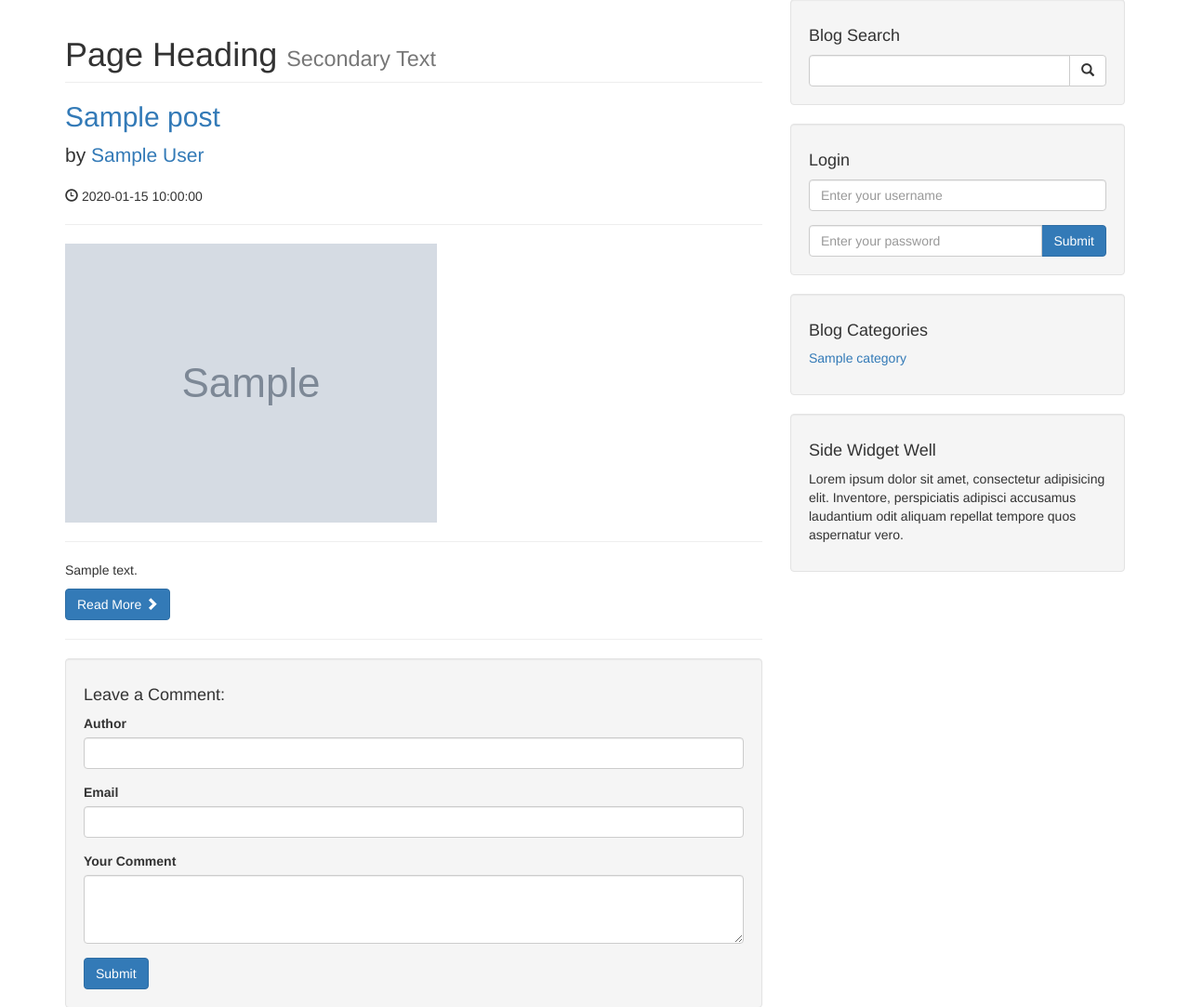
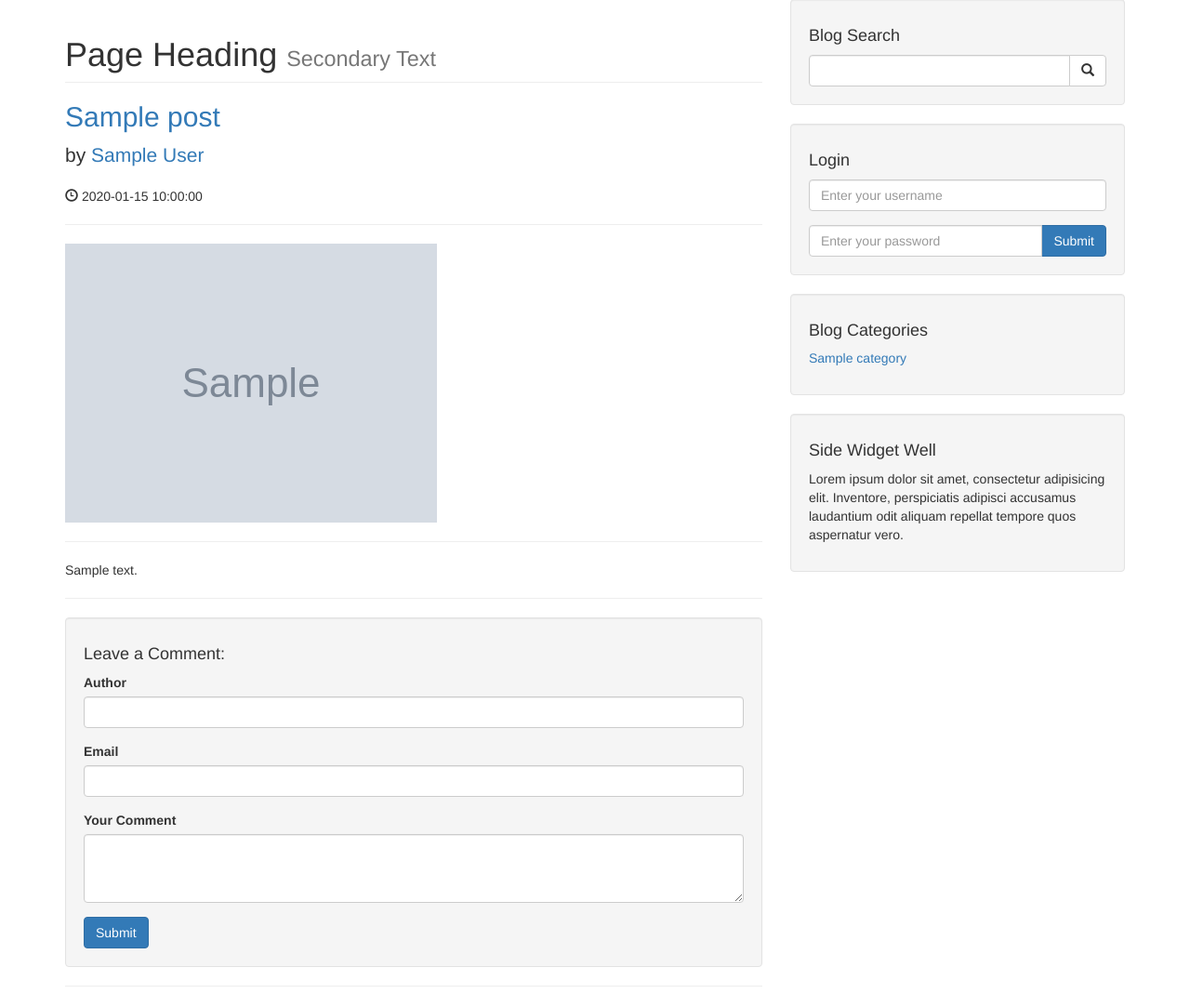
Before and after one commit to ahmedkhaeld/blog, a PHP site: page /post.php?p_id=1 in a window 1280 px wide. Shown: the part 71-1154 px from the top of the page at 93% size. Run offline with PHP 8.4, Linux system fonts and the light colour scheme; tables that the repository leaves empty or names only in its code hold one stand-in row (values such as "Sample post"); grey boxes marked "Sample" are stand-in pictures.

Commit message:
removing add more button from post page

```diff
--- a/admin/index.php
+++ b/admin/index.php
@@ -186,7 +186,7 @@ echo "<div class='huge'>$categories_count</div>";
          'Subscribers','Comments', 'Users', 'Categories'];
         $element_count=[$posts_count,$posts_draft_count,$comments_unapproved_count,
         $subscribers_count, $comments_count,$users_count,$categories_count];
-        for($i=0 ; $i<7; $i++){
+        for($i=0 ; $i<7 ; $i++){
             echo    "['{$element_text[$i]}'" . "," . "{$element_count[$i]}],";
 
           }
--- a/post.php
+++ b/post.php
@@ -52,7 +52,6 @@
                 <img class="img-responsive" src="images/<?php echo $post_image ;?>" alt="">
                 <hr>
                 <p> <?php echo $post_content ; ?></p>
-                <a class="btn btn-primary" href="#">Read More <span class="glyphicon glyphicon-chevron-right"></span></a>
 
                <hr>
 
@@ -81,23 +80,10 @@
    $query.=" WHERE post_id = $the_post_id";
    $update_comment_count=mysqli_query($connection, $query);
 
-
-
-
 }
 
 
-
-
-
-
-
    ?>
-
-
-
-
-
 
                 <!-- Comments Form -->
                 <div class="well">
```
